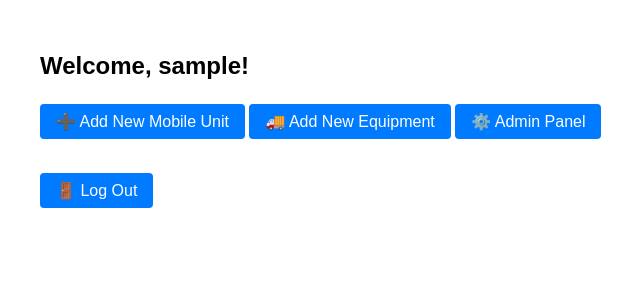
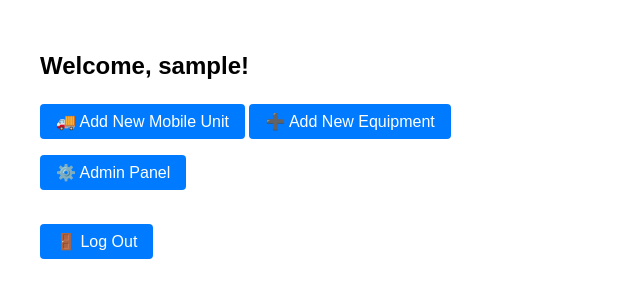
Before and after one commit to jayray288/mobile-services, a plain HTML site: page menu.html in a window 1280 px wide. Shown: the whole page, without its empty margins (300-940 px from the left). Drawn offline with Linux system fonts and the light colour scheme; sample sign-in values are in the browser's storage.

Commit message:
Update menu.html

```diff
--- a/menu.html
+++ b/menu.html
@@ -48,8 +48,8 @@
 </head>
 <body>
   <h2 id="welcome">Welcome!</h2>
-  <a href="add-mobile-unit.html" class="button">➕ Add New Mobile Unit</a>
-  <a href="add-equipment.html" class="button">🚚 Add New Equipment</a>
+  <a href="add-mobile-unit.html" class="button">🚚 Add New Mobile Unit</a>
+  <a href="add-equipment.html" class="button">➕ Add New Equipment</a><br>
   <a href="admin.html" id="adminLink" class="button">⚙️ Admin Panel</a>
   <br><br>
   <a href="#" id="logout" class="button logout">🚪 Log Out</a>
```
